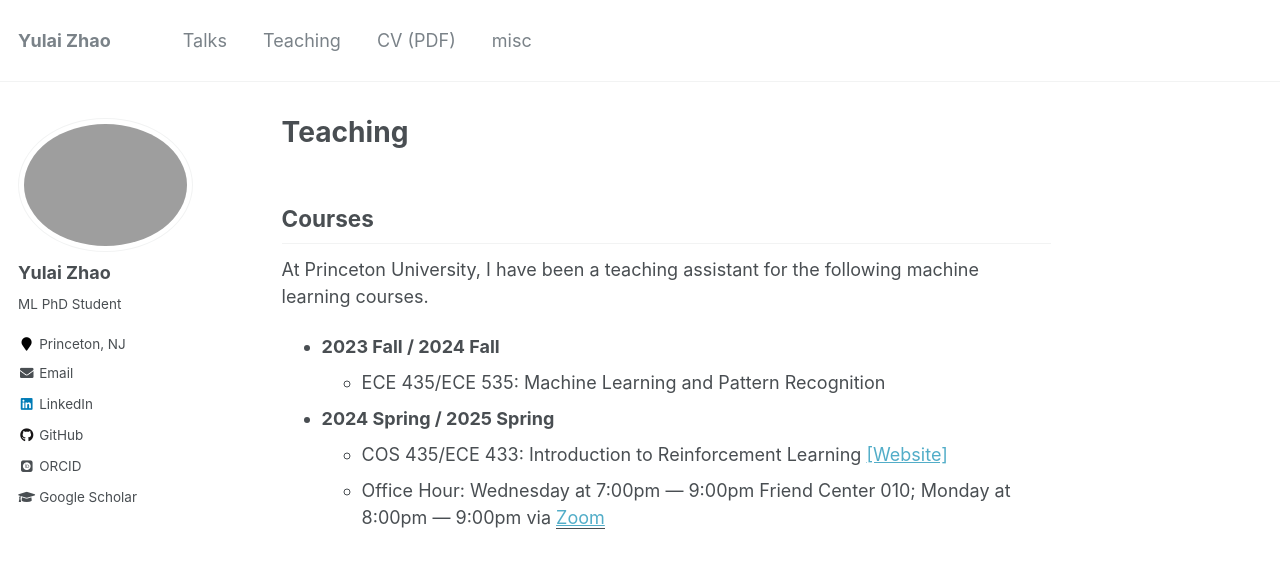
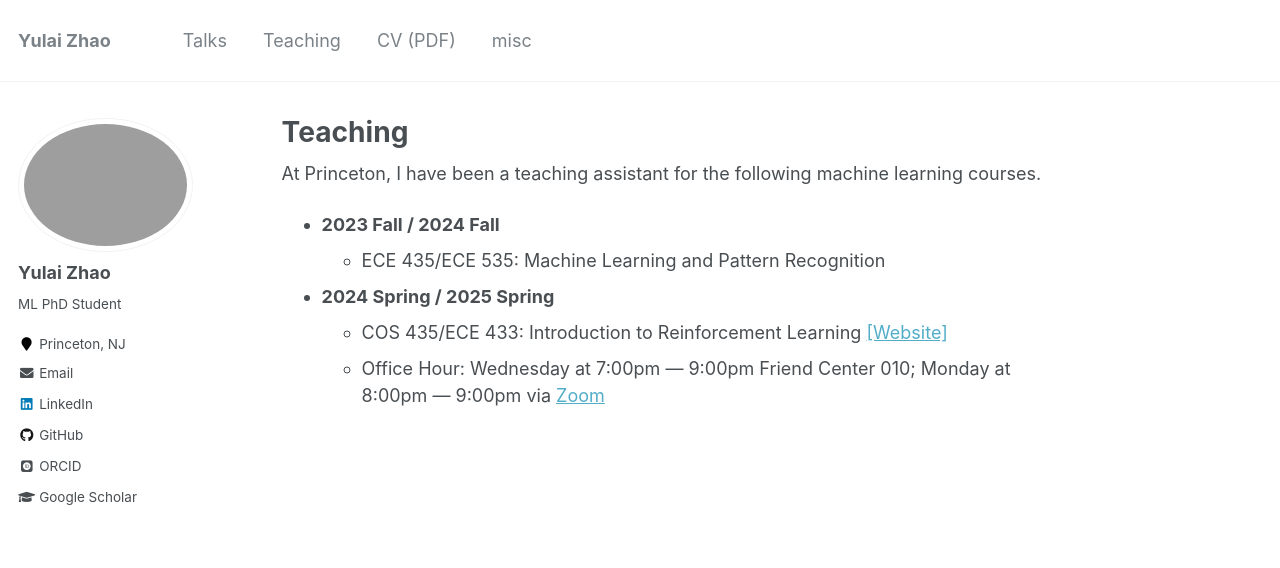
Before and after one commit to zhaoyl18/zhaoyl18.github.io, a Jekyll site: the page built from _pages/teaching.md, in a window 1280 px wide. Shown: the top 568 px of the page. Built offline with Jekyll 4.4.1, drawn with Linux system fonts in a browser that asks for light colours; some web fonts are replaced.

```diff
--- a/_pages/teaching.md
+++ b/_pages/teaching.md
@@ -6,15 +6,15 @@ redirect_from:
   - /teaching.html
 ---
 
-## Courses
+<!-- ## Courses -->
 
-At Princeton University, I have been a teaching assistant for the following machine learning courses.
+At Princeton, I have been a teaching assistant for the following machine learning courses.
 
 - **2023 Fall / 2024 Fall**
   - ECE 435/ECE 535: Machine Learning and Pattern Recognition
 
 - **2024 Spring / 2025 Spring**
   - COS 435/ECE 433: Introduction to Reinforcement Learning [[Website]](https://ben-eysenbach.github.io/intro-rl/)
-  - Office Hour: Wednesday at 7:00pm — 9:00pm Friend Center 010; Monday at 8:00pm — 9:00pm via [<u>Zoom</u>](<https://princeton.zoom.us/j/6061324339>)
+  - Office Hour: Wednesday at 7:00pm — 9:00pm Friend Center 010; Monday at 8:00pm — 9:00pm via [Zoom](<https://princeton.zoom.us/j/6061324339>)
 
 <!-- * SML 505: Modern Statistics (2024 Spring) -->
```
Also changed, not shown: _pages/misc.md (+1 -1 lines).
